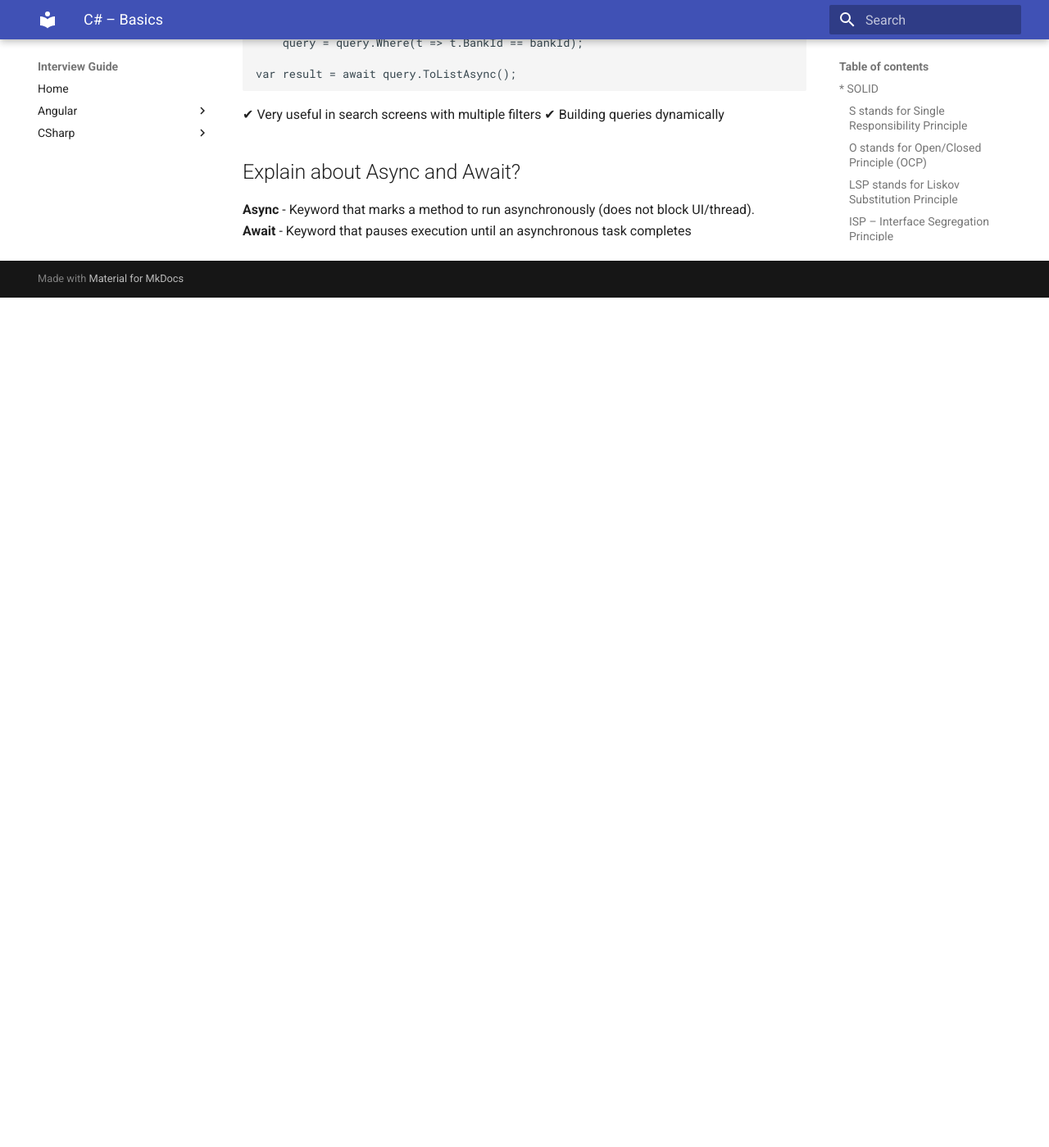
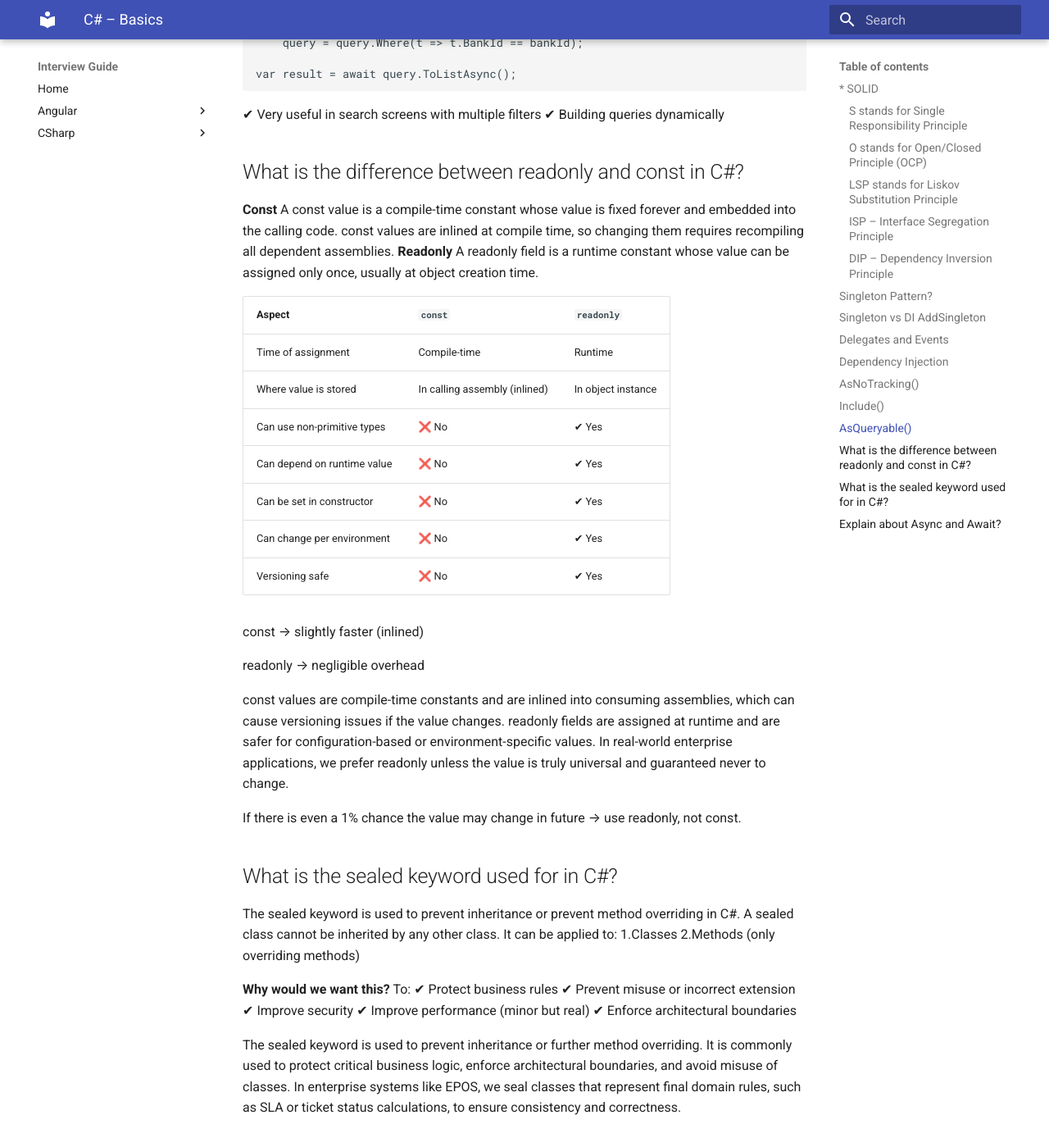
Before and after one commit to subbu-cpu97/Interview-guide, an MkDocs documentation site: the page built from docs/CSharp/csharp-guide.md, in a window 1280 px wide and 1400 px high, scrolled down 13819 px. Shown: the whole window at 82% size. Built offline with MkDocs 1.6.1 and Material for MkDocs 9.7.7, drawn with Linux system fonts in a browser that asks for light colours; before the commit the page ends 14182 px from its top, so only the background shows below that.

Commit message:
Enhance C# guide with const, readonly, and sealed keywords
Added detailed explanation of 'const' vs 'readonly' in C# and the use of the 'sealed' keyword.

```diff
--- a/docs/CSharp/csharp-guide.md
+++ b/docs/CSharp/csharp-guide.md
@@ -650,6 +650,58 @@ var result = await query.ToListAsync();
 ✔ Very useful in search screens with multiple filters
 ✔ Building queries dynamically
 
+## What is the difference between readonly and const in C#?
+
+**Const**
+    A const value is a compile-time constant whose value is fixed forever and embedded into the calling code.
+    const values are inlined at compile time, so changing them requires recompiling all dependent assemblies.
+**Readonly**
+    A readonly field is a runtime constant whose value can be assigned only once, usually at object creation time.
+
+| Aspect                      | `const`                       | `readonly`         |
+| --------------------------- | ----------------------------- | ------------------ |
+| Time of assignment          | Compile-time                  | Runtime            |
+| Where value is stored       | In calling assembly (inlined) | In object instance |
+| Can use non-primitive types | ❌ No                          | ✔ Yes              |
+| Can depend on runtime value | ❌ No                          | ✔ Yes              |
+| Can be set in constructor   | ❌ No                          | ✔ Yes              |
+| Can change per environment  | ❌ No                          | ✔ Yes              |
+| Versioning safe             | ❌ No                          | ✔ Yes              |
+
+
+const → slightly faster (inlined)
+
+readonly → negligible overhead
+
+const values are compile-time constants and are inlined into consuming assemblies, which can cause versioning issues if the value changes.
+readonly fields are assigned at runtime and are safer for configuration-based or environment-specific values.
+In real-world enterprise applications, we prefer readonly unless the value is truly universal and guaranteed never to change.
+
+If there is even a 1% chance the value may change in future → use readonly, not const.
+
+
+## What is the sealed keyword used for in C#?
+
+The sealed keyword is used to prevent inheritance or prevent method overriding in C#.
+A sealed class cannot be inherited by any other class.
+It can be applied to:
+    1.Classes
+    2.Methods (only overriding methods)
+
+
+**Why would we want this?**
+To:
+✔ Protect business rules
+✔ Prevent misuse or incorrect extension
+✔ Improve security
+✔ Improve performance (minor but real)
+✔ Enforce architectural boundaries
+
+The sealed keyword is used to prevent inheritance or further method overriding.
+It is commonly used to protect critical business logic, enforce architectural boundaries, and avoid misuse of classes.
+In enterprise systems like EPOS, we seal classes that represent final domain rules, such as SLA or ticket status calculations, to ensure consistency and correctness.
+
+
 
 ## Explain about Async and Await?
 
```
